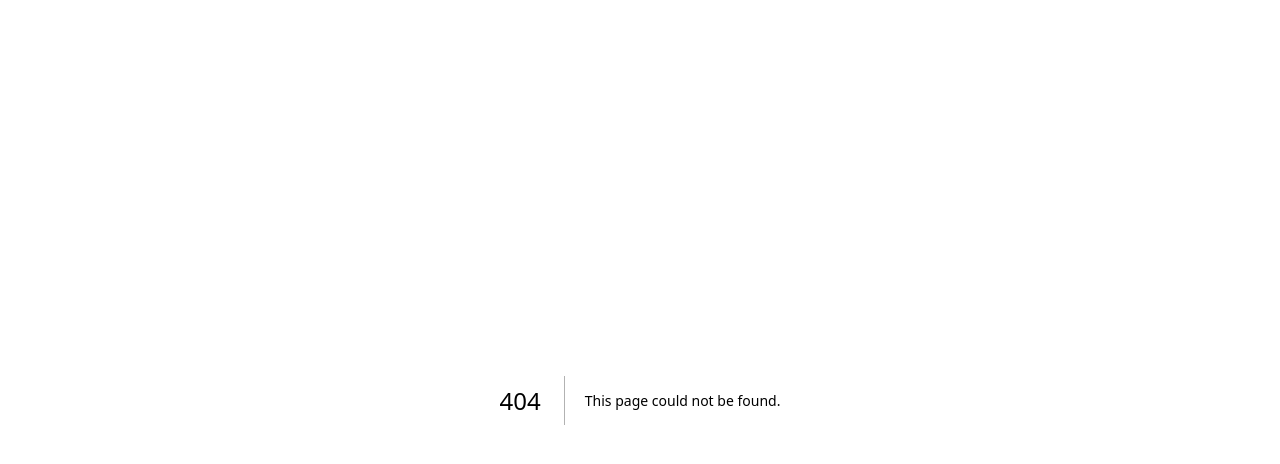
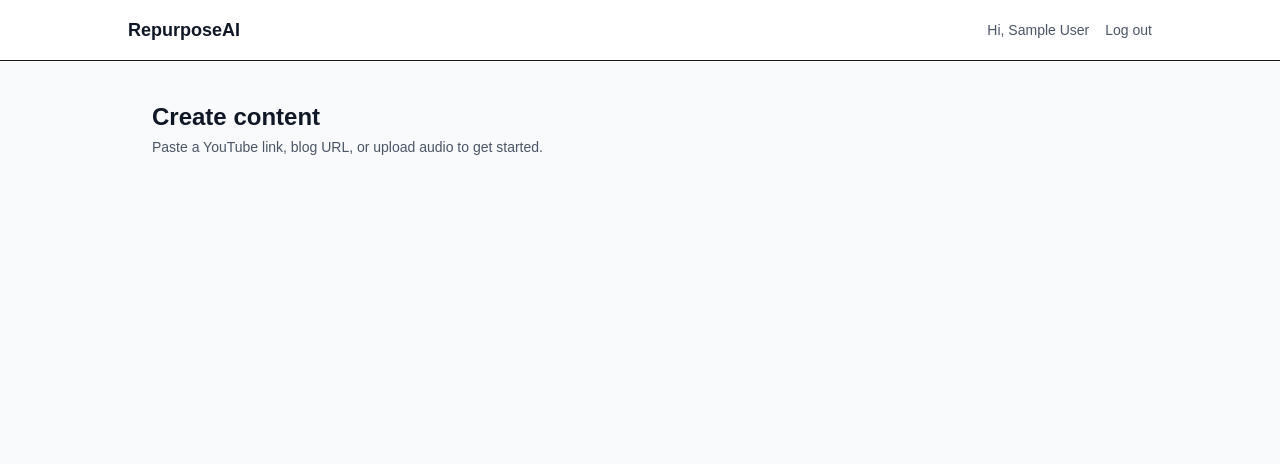
Before and after one commit to meghaasinghh/repurpose-ai, a Next.js app: page /dashboard in a window 1280 px wide. Before the commit this address had no page. Shown: the top 464 px of the page. Built offline with nearby package versions, Linux system fonts and the light colour scheme; no server answers; sample sign-in values are in the browser's storage.

Commit message:
Add dashboard page shell with auth guard and navbar

```diff
--- /dev/null
+++ b/src/app/dashboard/DashboardClient.tsx
@@ -0,0 +1,32 @@
+"use client";
+
+import { signOut } from "next-auth/react";
+
+export default function DashboardClient({ userName }: { userName: string }) {
+  return (
+    <div className="min-h-screen bg-gray-50">
+      <nav className="border-b bg-white px-6 py-4">
+        <div className="mx-auto flex max-w-5xl items-center justify-between">
+          <h1 className="text-lg font-bold text-gray-900">RepurposeAI</h1>
+          <div className="flex items-center gap-4">
+            <span className="text-sm text-gray-600">Hi, {userName}</span>
+            <button
+              onClick={() => signOut({ callbackUrl: "/login" })}
+              className="text-sm font-medium text-gray-600 hover:text-gray-900"
+            >
+              Log out
+            </button>
+          </div>
+        </div>
+      </nav>
+
+      <main className="mx-auto max-w-5xl px-6 py-10">
+        <h2 className="text-2xl font-bold text-gray-900">Create content</h2>
+        <p className="mt-1 text-sm text-gray-600">
+          Paste a YouTube link, blog URL, or upload audio to get started.
+        </p>
+        {/* Form goes here in next step */}
+      </main>
+    </div>
+  );
+}
--- /dev/null
+++ b/src/app/dashboard/page.tsx
@@ -0,0 +1,14 @@
+import { getServerSession } from "next-auth";
+import { redirect } from "next/navigation";
+import { authOptions } from "@/app/api/auth/[...nextauth]/route";
+import DashboardClient from "./DashboardClient";
+
+export default async function DashboardPage() {
+  const session = await getServerSession(authOptions);
+
+  if (!session) {
+    redirect("/login");
+  }
+
+  return <DashboardClient userName={session.user.name || "there"} />;
+}
```
